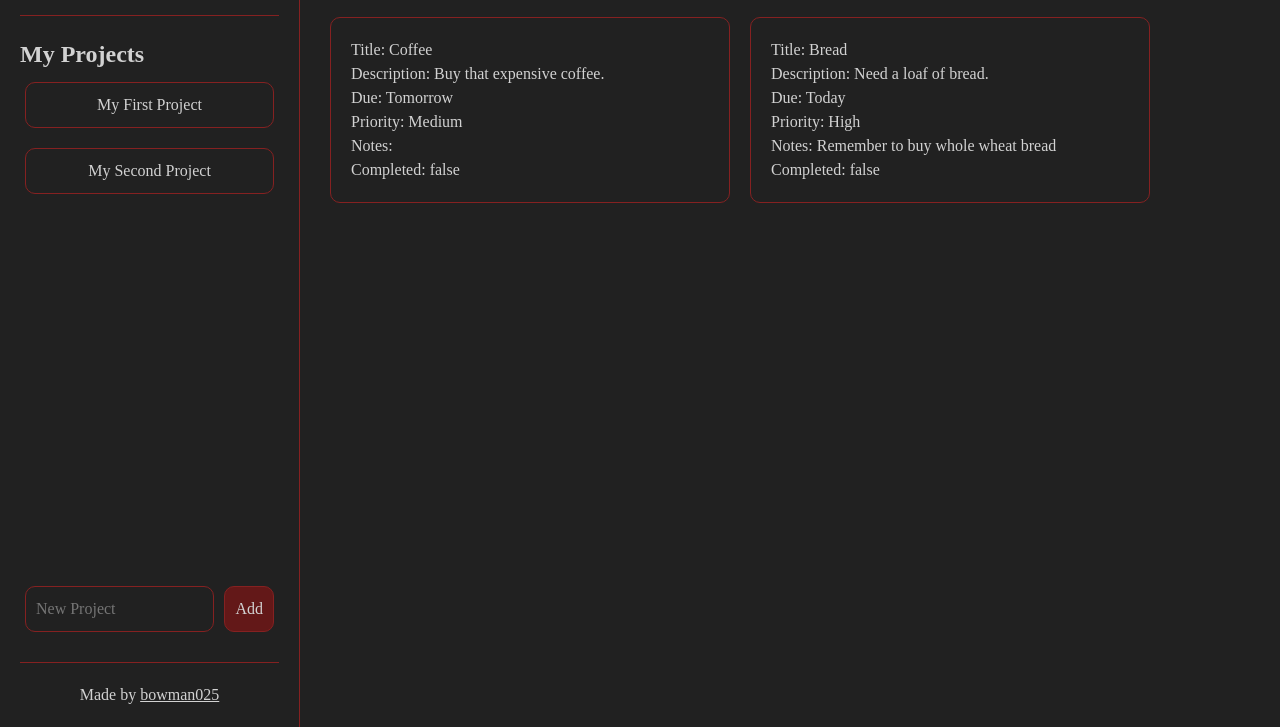
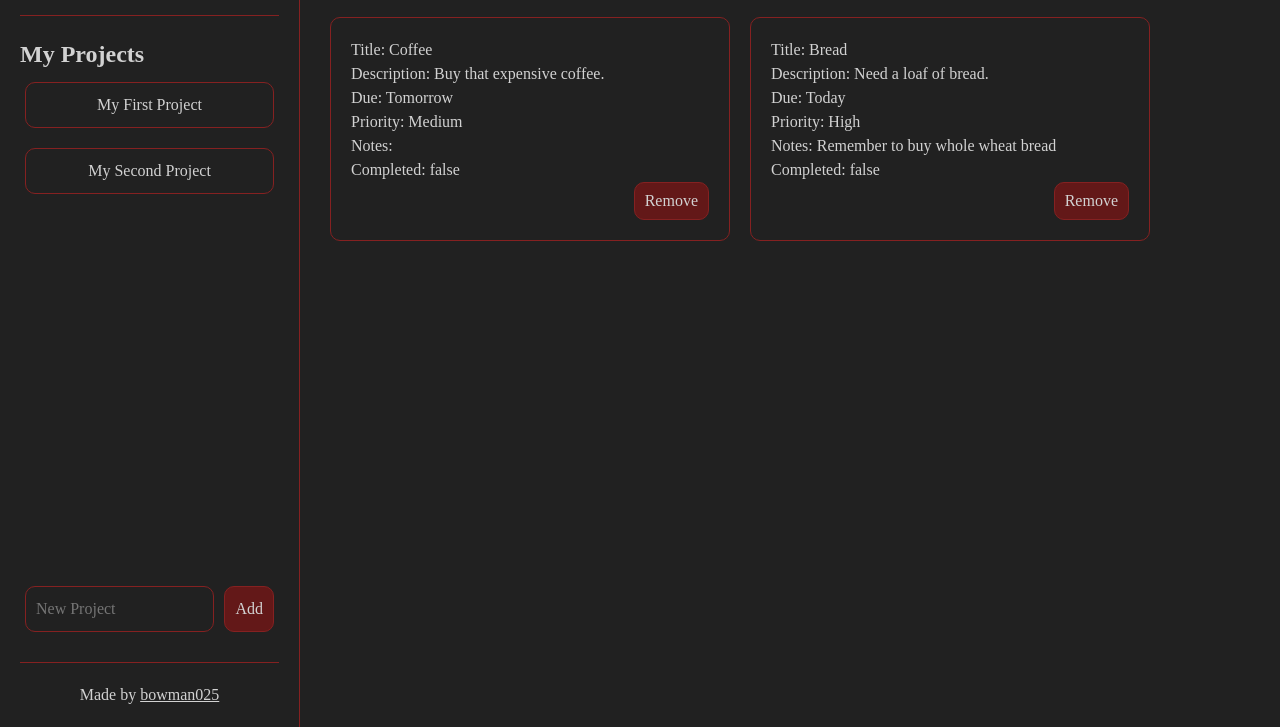
Before and after one commit to bowman025/project-todo-list, a website built with webpack: page src/index.html in a window 1280 px wide. Shown: the part 73-800 px from the top of the page. Built offline with nearby package versions, Linux system fonts and the light colour scheme.

Commit message:
Edit button to remove todo items, style it

```diff
--- a/src/css/style.css
+++ b/src/css/style.css
@@ -172,14 +172,16 @@ ul {
   background-color: var(--secondary-border-color);
 }
 
-.project-item-button:hover {
+.project-item-button:hover,
+.project-item > button:hover {
   cursor: pointer;
   background-color: var(--border-color);
   transform: scale(1.02);
 }
 
 .project-item,
-.project-item-button {
+.project-item-button,
+.project-item > button {
   border: 1px solid var(--border-color);
   border-radius: 10px;
 }
@@ -191,16 +193,32 @@ ul {
 
 .project-item {
   flex: 1 1 auto;
+  display: flex;
+  flex-direction: column;
+  justify-content: space-between;
   max-width: 400px;
   min-width: 200px;
   margin: 10px;
   padding: 20px;
+  background-color: var(--primary-bg-color);
   transition: transform 300ms ease-out;
 }
 
 .project-item:hover {
-  background-color: var(--primary-bg-color);
+  background-color: var(--secondary-bg-color);
   transform: scale(1.02);
+}
+
+.project-item-text {
+  margin: 0;
+  padding: 0;
+}
+
+.project-item > button {
+  align-self: flex-end;
+  padding: 6px 10px;
+  color: var(--font-color);
+  background-color: var(--secondary-border-color);
 }
 
 .new-item-dialog {
--- a/src/modules/DOMmain.js
+++ b/src/modules/DOMmain.js
@@ -92,22 +92,35 @@ export const displayProject = (project) => {
     projectTitle.textContent = project.title;
     const displayProjectItems = () => {
     project.items.forEach(item => {
-        const projectItem = document.createElement("ul");
+        const projectItem = document.createElement("div");
         projectItem.classList.add("project-item", `project-item-${project.items.indexOf(item)+1}`);
+        const projectItemText = document.createElement("ul");
+        projectItemText.classList.add("project-item-text", `project-item-${project.items.indexOf(item)+1}`)
         const projectItemTitle = document.createElement("li");
         projectItemTitle.textContent = "Title: " + item.title;
         const projectItemDesc = document.createElement("li");
         projectItemDesc.textContent = "Description: " + item.description;
-        const ProjectItemDate = document.createElement("li");
-        ProjectItemDate.textContent = "Due: " + item.dueDate;
+        const projectItemDate = document.createElement("li");
+        projectItemDate.textContent = "Due: " + item.dueDate;
         const projectItemPriority = document.createElement("li");
         projectItemPriority.textContent = "Priority: " + item.priority;
         const projectItemNotes = document.createElement("li");
         projectItemNotes.textContent = "Notes: " + item.notes;
-        const ProjectItemChecked = document.createElement("li");
-        ProjectItemChecked.textContent = "Completed: " + item.checked;
-        projectItem.append(projectItemTitle, projectItemDesc, ProjectItemDate, projectItemPriority, projectItemNotes, ProjectItemChecked);
+        const projectItemChecked = document.createElement("li");
+        projectItemChecked.textContent = "Completed: " + item.checked;
+        const projectItemDelete = document.createElement("button");
+        projectItemDelete.textContent = "Remove";
+        projectItemText.append(projectItemTitle, projectItemDesc, projectItemDate, projectItemPriority, projectItemNotes, projectItemChecked);
+        projectItem.append(projectItemText, projectItemDelete)
         projectCard.appendChild(projectItem);
+        projectItemDelete.addEventListener("click", () => {
+            console.log("click");
+            console.log(item);
+            const itemToRemove = project.items.indexOf(item);
+            project.items.splice(itemToRemove, 1);
+            console.log(project);
+            projectCard.removeChild(projectItem);
+        });
     });
     }
     const projectTop = document.createElement("div");
```
